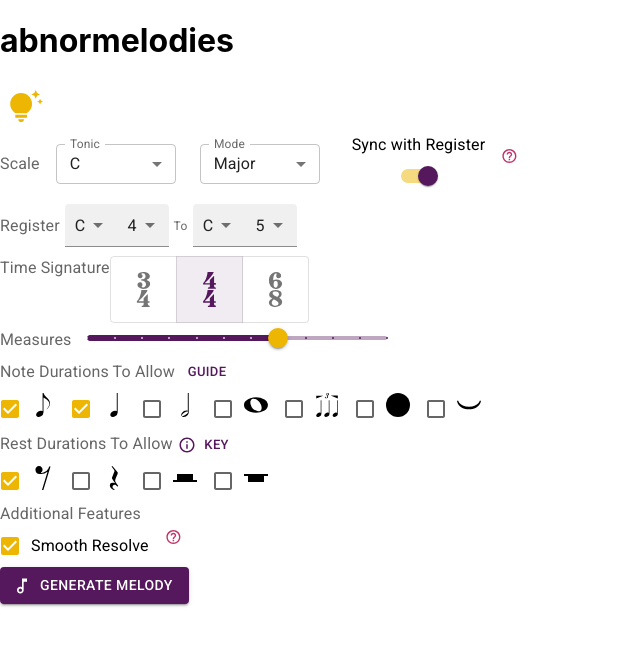
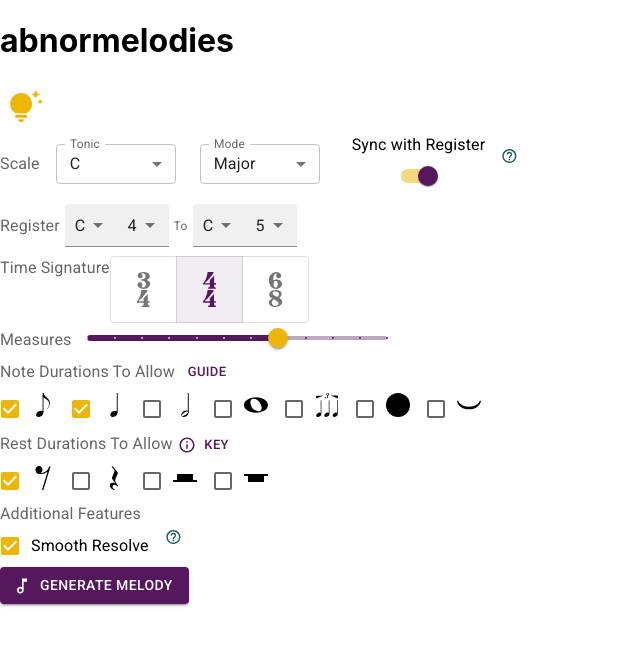
Before and after one commit to technikka/Abnormelodies_UI, a React (Create React App) app: page / in a window 1280 px wide. Shown: the top 646 px of the page, without its empty margins (0-640 px from the left). Built offline with nearby package versions, Linux system fonts and the light colour scheme.

Commit message:
change tooltip icon color

```diff
--- a/src/icons/TooltipIcon.js
+++ b/src/icons/TooltipIcon.js
@@ -3,7 +3,8 @@ import HelpOutlineIcon from "@mui/icons-material/HelpOutline";
 
 const TooltipIcon = forwardRef((props, ref) => {
   const style = {
-    color: "#bf3469",
+    // color: "#bf3469",
+    color: "#185d55",
     width: "0.7em",
   };
 
```
